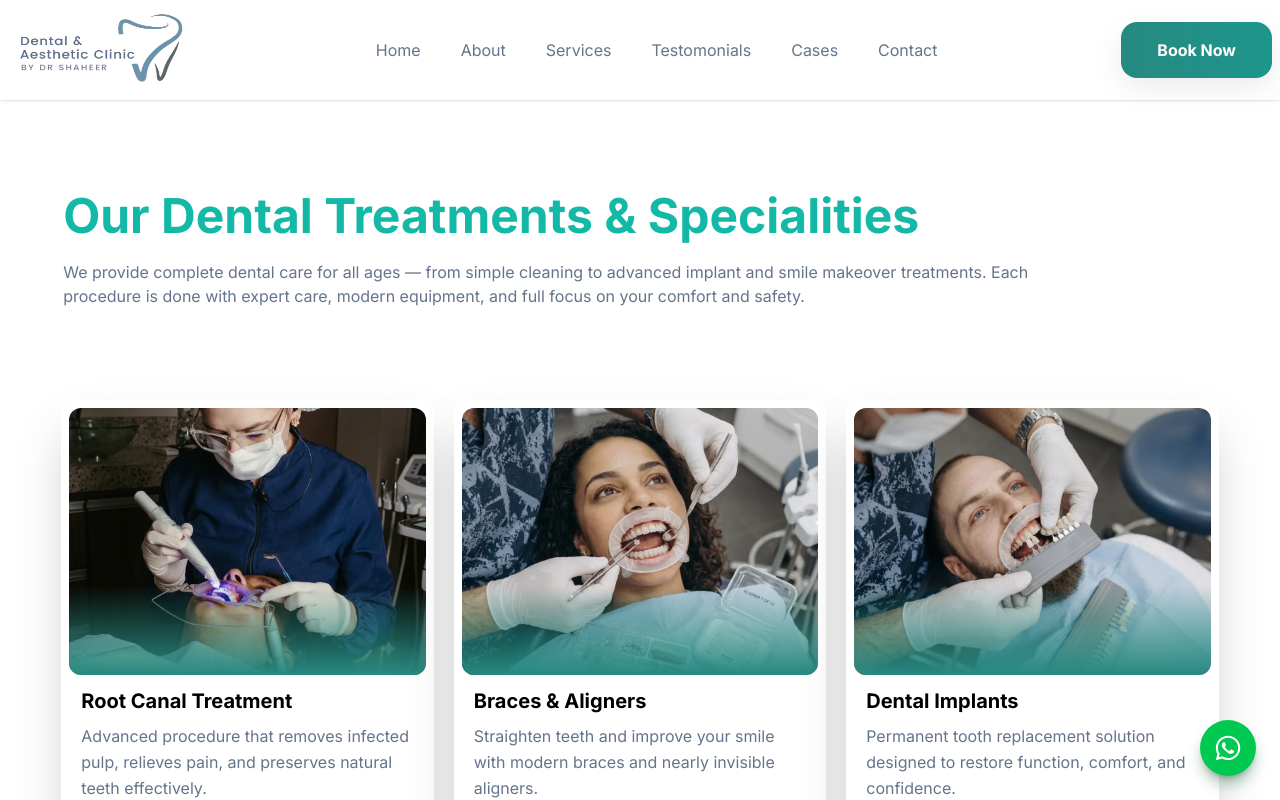
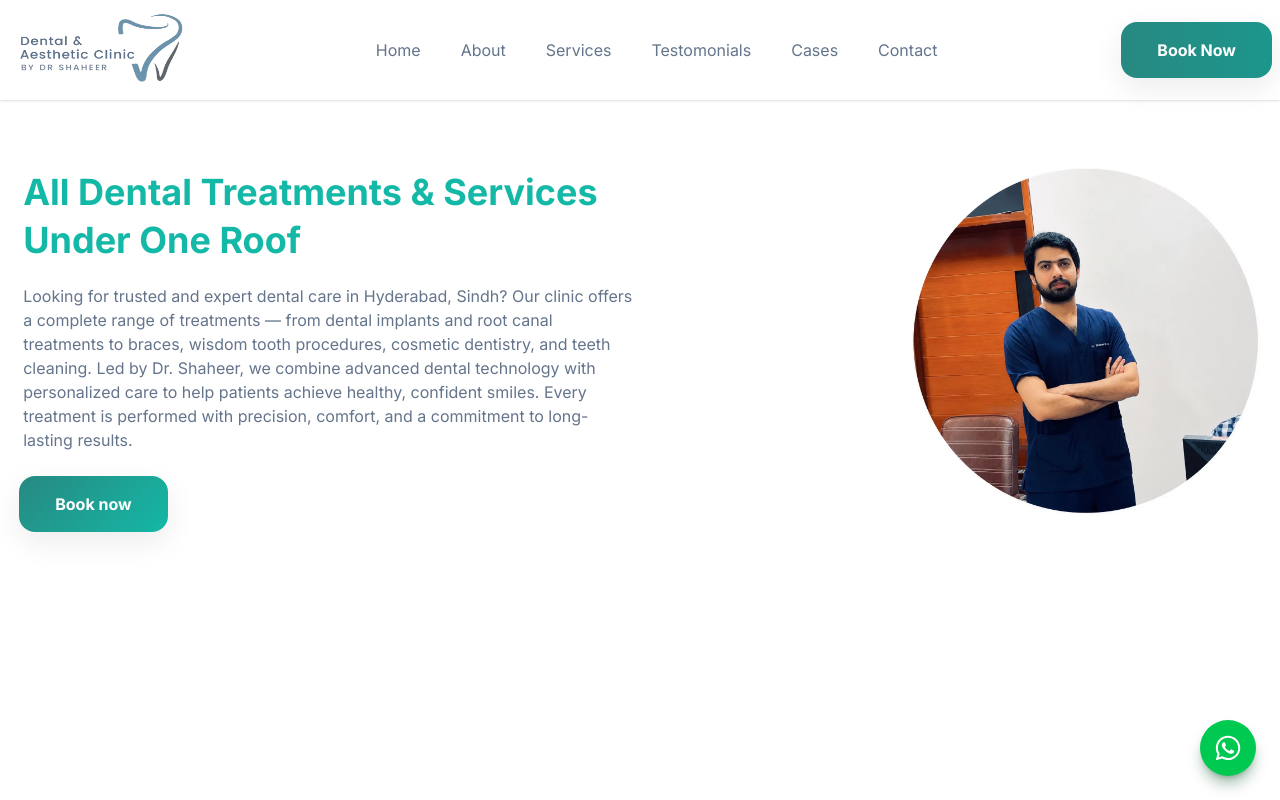
Before and after one commit to Haroo-12/DentalDoctor-Busniess-web, a React (Vite) app in the folder dentalclinic/: page /services in a window 1280 px wide. Shown: the top 800 px of the page. Built offline with nearby package versions, Linux system fonts and the light colour scheme.

Commit message:
Correct Code

```diff
--- a/dentalclinic/src/ContactComponents/ContactPageComponent.jsx
+++ b/dentalclinic/src/ContactComponents/ContactPageComponent.jsx
@@ -11,7 +11,7 @@ const sidebarInfo = {
   description:
     'Fill out the form to create your appointment request. Clicking "Book on WhatsApp" will open a pre-filled chat with our receptionist.',
   contacts: [
-    { id: 1, icon: FaEnvelope, value: "info@smileprodental.pk" },
+    { id: 1, icon: FaEnvelope, value: "shaheermemon2233@gmail.com" },
     { id: 2, icon: FaPhone, value: "+92 333 2669991 (Main)" },
   ],
 };
--- a/dentalclinic/src/Contents/AboutContents.jsx
+++ b/dentalclinic/src/Contents/AboutContents.jsx
@@ -8,6 +8,7 @@ import { ScrollTrigger } from "gsap/ScrollTrigger";
 import { useRef } from 'react';
 import gsap from "gsap";
 import { useGSAP } from "@gsap/react";
+import { useNavigate } from 'react-router-dom';
 gsap.registerPlugin(useGSAP, ScrollTrigger);
 export const statsData = [
   {
@@ -33,6 +34,7 @@ const AboutContents = () => {
    const sectionRef = useRef();
   const aboutcontentone = useRef();
   const aboutcontenttwo = useRef();
+  const navigate = useNavigate()
     useGSAP(() => {
     gsap.from(aboutcontentone.current, {
       opacity: 0,
--- a/dentalclinic/src/Layout/MainLayout.jsx
+++ b/dentalclinic/src/Layout/MainLayout.jsx
@@ -13,7 +13,7 @@ const MainLayout = () => {
     <Navbor/>
 
    {isLoading && (
-        <div className="fixed inset-0 z-[9999]  flex items-center justify-center">
+  <div className="fixed inset-0 z-[9999] bg-white flex items-center justify-center">
     <p className="text-black font-body text-sm tracking-[0.3em] uppercase">
       Loading...
     </p>
--- a/dentalclinic/src/Pages/Services.jsx
+++ b/dentalclinic/src/Pages/Services.jsx
@@ -1,8 +1,10 @@
 import React from 'react'
 import ServicesComponentstwo from '../ServicesComponents/ServicesComponentstwo'
+import ServicesThree from '../ServicesComponents/ServicesThree'
 const Services = () => {
   return (
     <div className='flex justify-center items-center flex-col'>
+    <ServicesThree/>
 <ServicesComponentstwo/>
     </div>
   )
--- /dev/null
+++ b/dentalclinic/src/ServicesComponents/ServicesThree.jsx
@@ -0,0 +1,82 @@
+import React, { useRef } from 'react'
+import drshaheer from '../assets/Aboutimages/drshaheer.webp'
+import { ScrollTrigger } from "gsap/ScrollTrigger";
+import gsap from "gsap";
+import { useGSAP } from "@gsap/react";
+
+gsap.registerPlugin(useGSAP, ScrollTrigger);
+
+const ServicesThree = () => {
+  const sectionRef = useRef();
+  const textRef = useRef();
+  const imageRef = useRef();
+
+  useGSAP(() => {
+    gsap.from(textRef.current, {
+      opacity: 0,
+      x: -50,
+      duration: 1,
+      ease: "power3.out",
+      scrollTrigger: {
+        trigger: sectionRef.current,
+        start: "top 75%",
+        toggleActions: "play none none reverse",
+      },
+    });
+
+    gsap.from(imageRef.current, {
+      opacity: 0,
+      scale: 0.9,
+      duration: 1,
+      ease: "power3.out",
+      scrollTrigger: {
+        trigger: sectionRef.current,
+        start: "top 75%",
+        toggleActions: "play none none reverse",
+      },
+    });
+  }, { scope: sectionRef });
+
+  return (
+  <div className='flex justify-center items-center' ref={sectionRef}>
+<div className="mt-13 flex w-[97%] flex-col items-center justify-between gap-5 lg:flex-row">
+  <div className="w-full lg:w-[50%]" ref={textRef}>
+    <h1 className="p-1 pt-5 text-2xl font-bold text-[var(--secondary)] lg:text-4xl">
+      All Dental Treatments & Services
+    </h1>
+
+    <h1 className="p-1 text-2xl font-bold text-[var(--secondary)] lg:text-4xl">
+      Under One Roof
+    </h1>
+
+    <p className="p-1 pt-5 text-[var(--text)]">
+      Looking for trusted and expert dental care in Hyderabad, Sindh? Our
+      clinic offers a complete range of treatments — from dental implants
+      and root canal treatments to braces, wisdom tooth procedures, cosmetic
+      dentistry, and teeth cleaning. Led by Dr. Shaheer, we combine advanced
+      dental technology with personalized care to help patients achieve
+      healthy, confident smiles. Every treatment is performed with precision,
+      comfort, and a commitment to long-lasting results.
+    </p>
+
+    <button
+      type="button"
+      className="backgroundcol mt-5 cursor-pointer rounded-2xl px-10 py-3 text-[var(--background)] shadow-[0_10px_30px_rgba(0,0,0,0.08)] transition-all duration-300 hover:shadow-[0_15px_35px_rgba(0,0,0,0.12)] lg:px-9 lg:py-4 lg:font-bold"
+    >
+      Book now
+    </button>
+  </div>
+
+  <div className="h-[300px] w-[300px] overflow-hidden rounded-full lg:h-[350px] lg:w-[350px]" ref={imageRef}>
+    <img
+      src={drshaheer}
+      alt="Dr. Shaheer"
+      className="h-full w-full rounded-full object-cover"
+    />
+  </div>
+</div>
+  </div>
+  )
+}
+
+export default ServicesThree
```
Lines whose indentation alone changed are shown as unchanged.
